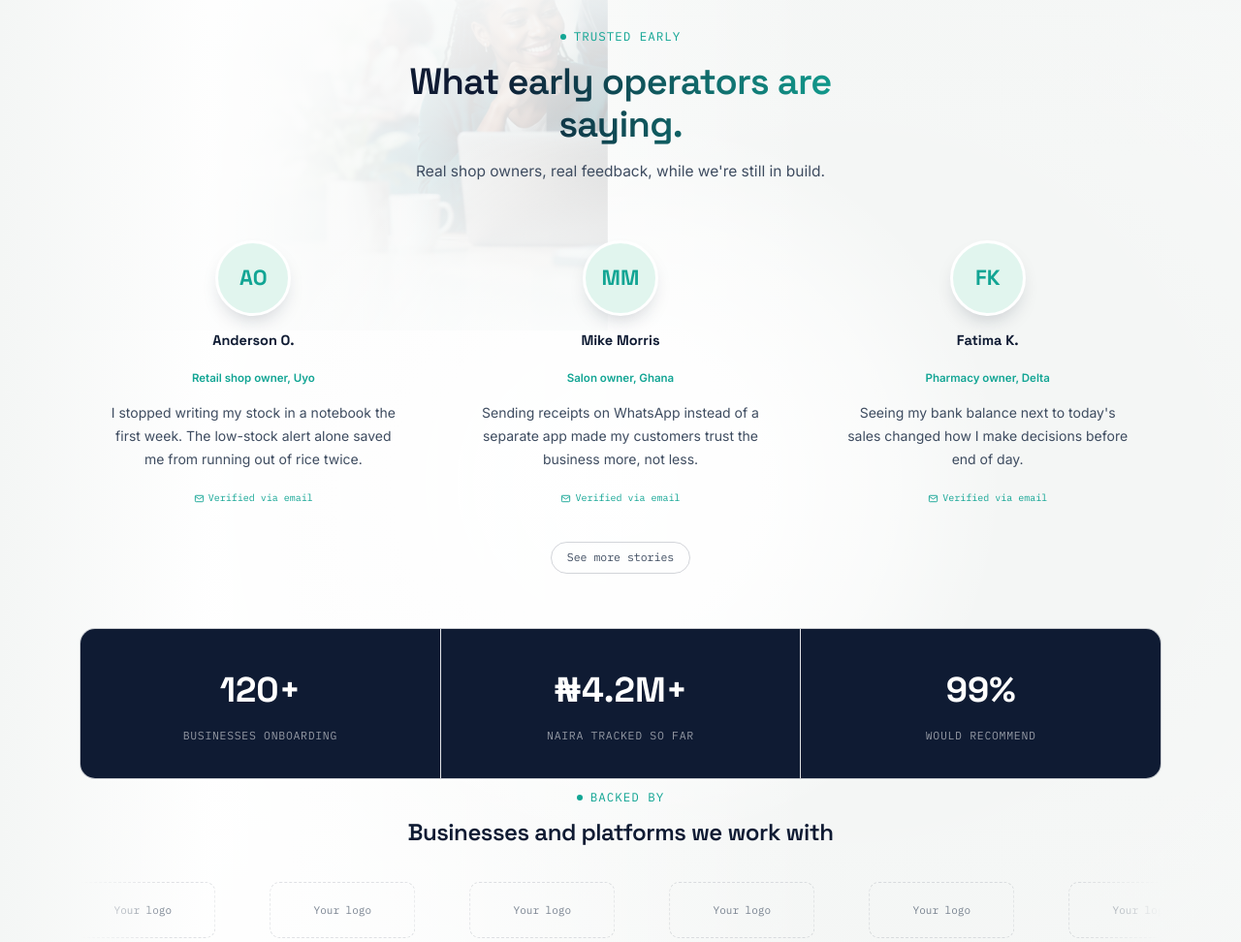
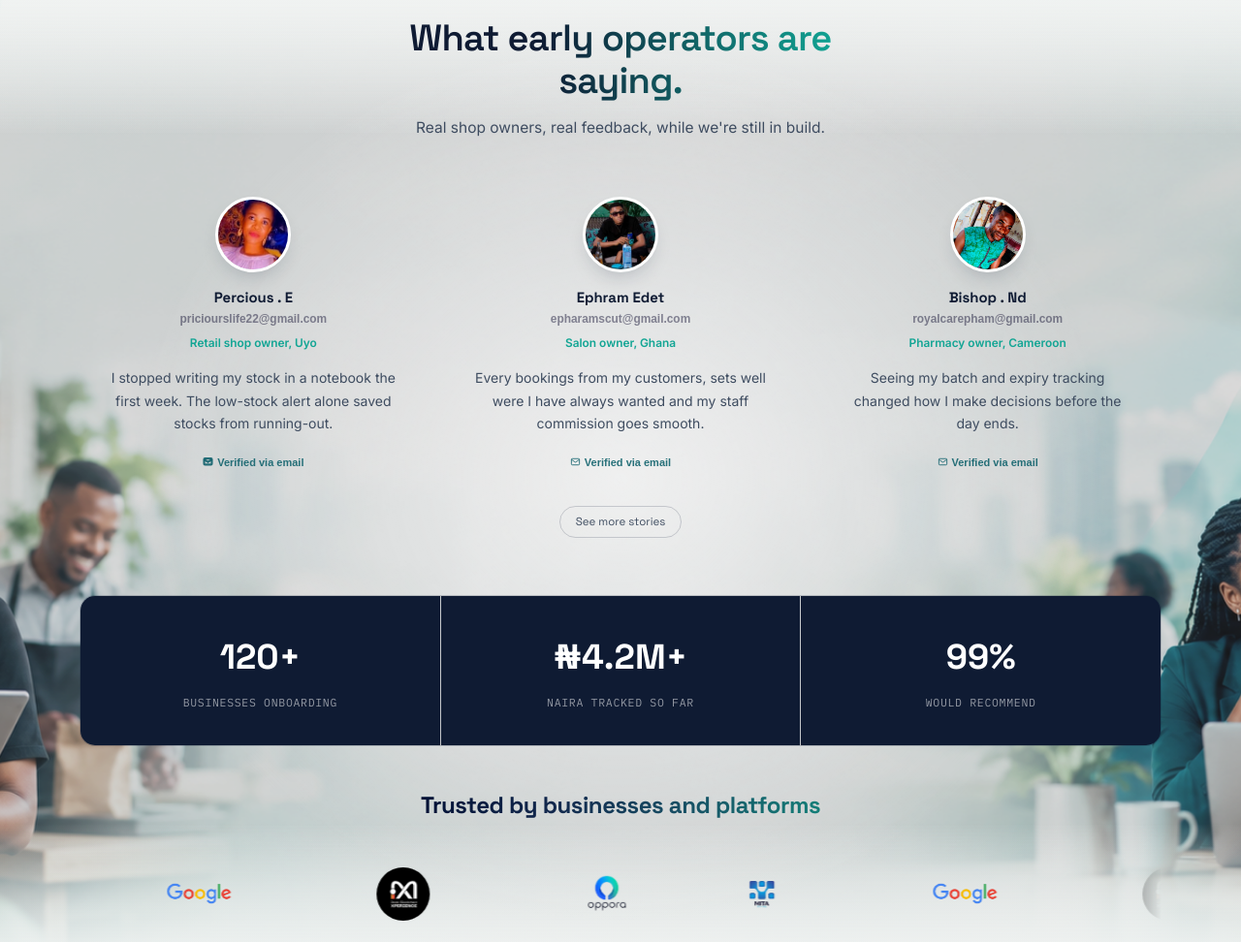
Before and after one commit to elishaessine7272-cpu/Dote, a plain HTML site: page index.html in a window 1280 px wide. Shown: the part 3637-4609 px from the top of the page at 97% size. Drawn offline with nearby package versions, Linux system fonts and the light colour scheme.

Commit message:
Background update

```diff
--- a/index.html
+++ b/index.html
@@ -1497,88 +1497,117 @@
   </div>
   <div class="wrap">
     <div class="section-head centered testimonial-head">
-      <div class="eyebrow eyebrow-cycle" style="justify-content:center;">Trusted early</div>
       <h2>What early operators are saying.</h2>
       <p>Real shop owners, real feedback, while we're still in build.</p>
     </div>
     <div class="test-grid">
       <div class="test-card natural">
         <div class="test-photo">
-          <img src="" alt="Anderson O." onload="this.style.display='block'; this.nextElementSibling.style.display='none';" onerror="this.style.display='none'; this.nextElementSibling.style.display='flex';">
-          <span class="avatar-fallback">AO</span>
+          <img
+          src="img/LOGO/auntyp.jpg"
+          alt="Tunde B."
+          onload="this.style.display='block'; this.nextElementSibling.style.display='none';"
+          onerror="this.style.display='none'; this.nextElementSibling.style.display='flex';"
+        >
+        <span class="avatar-fallback">TB</span>
         </div>
         <div class="test-name-row">
-          <b>Anderson O.</b>
-          <span class="test-email"><!-- e.g. anderson@yourbusiness.com --></span>
+          <b>Percious . E</b>
+          <span class="test-email">priciourslife22@gmail.com</span>
         </div>
         <span class="test-role">Retail shop owner, Uyo</span>
-        <p>I stopped writing my stock in a notebook the first week. The low-stock alert alone saved me from running out of rice twice.</p>
-        <div class="verify-badge"><svg viewBox="0 0 24 24" fill="none" stroke="currentColor" stroke-width="2"><rect x="3" y="5" width="18" height="14" rx="2"/><path d="M3 7l9 6 9-6"/></svg> Verified via email</div>
+        <p>I stopped writing my stock in a notebook the first week. The low-stock alert alone saved stocks from running-out.</p>
+        <div class="verify-badge"><svg viewBox="0 0 24 25" fill="none" stroke="currentColor" stroke-width="5"><rect x="3" y="5" width="18" height="14" rx="2"/><path d="M3 7l9 6 9-6"/></svg> Verified via email</div>
       </div>
       <div class="test-card natural">
         <div class="test-photo">
-          <img src="" alt="Mike Morris" onload="this.style.display='block'; this.nextElementSibling.style.display='none';" onerror="this.style.display='none'; this.nextElementSibling.style.display='flex';">
+          <img
+    src="img/LOGO/Impu.jpg"
+    alt="Mike Morris"
+    onload="this.style.display='block'; this.nextElementSibling.style.display='none';"
+    onerror="this.style.display='none'; this.nextElementSibling.style.display='flex';"
+  >
           <span class="avatar-fallback">MM</span>
         </div>
         <div class="test-name-row">
-          <b>Mike Morris</b>
-          <span class="test-email"><!-- e.g. mike@yourbusiness.com --></span>
+          <b>Ephram Edet</b>
+          <span class="test-email"> epharamscut@gmail.com</span>
         </div>
         <span class="test-role">Salon owner, Ghana</span>
-        <p>Sending receipts on WhatsApp instead of a separate app made my customers trust the business more, not less.</p>
+        <p>Every bookings from my customers, sets well were I have always wanted and my staff commission goes smooth.</p>
         <div class="verify-badge"><svg viewBox="0 0 24 24" fill="none" stroke="currentColor" stroke-width="2"><rect x="3" y="5" width="18" height="14" rx="2"/><path d="M3 7l9 6 9-6"/></svg> Verified via email</div>
       </div>
       <div class="test-card natural">
         <div class="test-photo">
-          <img src="" alt="Fatima K." onload="this.style.display='block'; this.nextElementSibling.style.display='none';" onerror="this.style.display='none'; this.nextElementSibling.style.display='flex';">
+          <img
+    src="img/LOGO/bishop.jpg"
+    alt="Fatima K."
+    onload="this.style.display='block'; this.nextElementSibling.style.display='none';"
+    onerror="this.style.display='none'; this.nextElementSibling.style.display='flex';"
+  >
           <span class="avatar-fallback">FK</span>
         </div>
         <div class="test-name-row">
-          <b>Fatima K.</b>
-          <span class="test-email"><!-- e.g. fatima@yourbusiness.com --></span>
-        </div>
-        <span class="test-role">Pharmacy owner, Delta</span>
-        <p>Seeing my bank balance next to today's sales changed how I make decisions before end of day.</p>
+          <b>Bishop . Nd</b>
+          <span class="test-email">royalcarepham@gmail.com</span>
+        </div>
+        <span class="test-role">Pharmacy owner, Cameroon</span>
+        <p>Seeing my batch and expiry tracking changed how I make decisions before the day ends.</p>
         <div class="verify-badge"><svg viewBox="0 0 24 24" fill="none" stroke="currentColor" stroke-width="2"><rect x="3" y="5" width="18" height="14" rx="2"/><path d="M3 7l9 6 9-6"/></svg> Verified via email</div>
       </div>
     </div>
     <div class="test-grid-more" id="testGridMore">
       <div class="test-card natural">
         <div class="test-photo">
-          <img src="" alt="Chidinma O." onload="this.style.display='block'; this.nextElementSibling.style.display='none';" onerror="this.style.display='none'; this.nextElementSibling.style.display='flex';">
+          <img
+    src="img/LOGO/destiny.jpg"
+    alt="Chidinma O."
+    onload="this.style.display='block'; this.nextElementSibling.style.display='none';"
+    onerror="this.style.display='none'; this.nextElementSibling.style.display='flex';"
+  >
           <span class="avatar-fallback">CO</span>
         </div>
         <div class="test-name-row">
-          <b>Chidinma O.</b>
-          <span class="test-email"><!-- email --></span>
-        </div>
-        <span class="test-role">Hotel manager, Enugu</span>
+          <b>Destiny . E</b>
+          <span class="test-email">destinydelux@gmail.com</span>
+        </div>
+        <span class="test-role">Hotel manager, Abia</span>
         <p>The staff attendance QR code stopped the arguments about who came in late. Everyone sees the same log.</p>
         <div class="verify-badge"><svg viewBox="0 0 24 24" fill="none" stroke="currentColor" stroke-width="2"><rect x="3" y="5" width="18" height="14" rx="2"/><path d="M3 7l9 6 9-6"/></svg> Verified via email</div>
       </div>
       <div class="test-card natural">
         <div class="test-photo">
-          <img src="" alt="Tunde B." onload="this.style.display='block'; this.nextElementSibling.style.display='none';" onerror="this.style.display='none'; this.nextElementSibling.style.display='flex';">
+          <img
+    src="img/LOGO/PAVI.jpg"
+    alt="Tunde B."
+    onload="this.style.display='block'; this.nextElementSibling.style.display='none';"
+    onerror="this.style.display='none'; this.nextElementSibling.style.display='flex';"
+  >
           <span class="avatar-fallback">TB</span>
         </div>
         <div class="test-name-row">
-          <b>Tunde B.</b>
-          <span class="test-email"><!-- email --></span>
-        </div>
-        <span class="test-role">School proprietor, Ibadan</span>
+          <b>Victor. E</b>
+          <span class="test-email">vibrantscholars7@gmail.com </span>
+        </div>
+        <span class="test-role">School Head-teacher, Imo</span>
         <p>I can finally see which parents haven't paid without going through a physical register class by class.</p>
         <div class="verify-badge"><svg viewBox="0 0 24 24" fill="none" stroke="currentColor" stroke-width="2"><rect x="3" y="5" width="18" height="14" rx="2"/><path d="M3 7l9 6 9-6"/></svg> Verified via email</div>
       </div>
       <div class="test-card natural">
         <div class="test-photo">
-          <img src="" alt="Halima S." onload="this.style.display='block'; this.nextElementSibling.style.display='none';" onerror="this.style.display='none'; this.nextElementSibling.style.display='flex';">
+          <img
+    src="img/LOGO/Sis.jpg"
+    alt="Halima S."
+    onload="this.style.display='block'; this.nextElementSibling.style.display='none';"
+    onerror="this.style.display='none'; this.nextElementSibling.style.display='flex';"
+  >
           <span class="avatar-fallback">HS</span>
         </div>
         <div class="test-name-row">
-          <b>Halima S.</b>
-          <span class="test-email"><!-- email --></span>
-        </div>
-        <span class="test-role">Supermarket owner, Kano</span>
+          <b>Uduak . A</b>
+          <span class="test-email">sucesschemist91@gmail.com</span>
+        </div>
+        <span class="test-role">chemist owner, Ekaya</span>
         <p>Restocking used to mean counting shelves by hand. Now I scan and I'm done in minutes.</p>
         <div class="verify-badge"><svg viewBox="0 0 24 24" fill="none" stroke="currentColor" stroke-width="2"><rect x="3" y="5" width="18" height="14" rx="2"/><path d="M3 7l9 6 9-6"/></svg> Verified via email</div>
       </div>
@@ -1595,27 +1624,74 @@
          seamlessly; if you add/remove a logo, do it in BOTH halves. -->
     <div class="partners-section">
       <div class="section-head centered" style="margin-bottom:30px;">
-        <div class="eyebrow" style="justify-content:center;">Backed by</div>
-        <h3 class="partners-heading">Businesses and platforms we work with</h3>
+        <h3 class="partners-heading">Trusted by businesses and platforms</h3>
       </div>
     </div>
     <div class="partners-track-wrap">
-      <div class="partners-track">
-        <!-- === FIRST SET — replace each with a real logo image === -->
-        <div class="partner-logo"><span>Your logo</span></div>
-        <div class="partner-logo"><span>Your logo</span></div>
-        <div class="partner-logo"><span>Your logo</span></div>
-        <div class="partner-logo"><span>Your logo</span></div>
-        <div class="partner-logo"><span>Your logo</span></div>
-        <div class="partner-logo"><span>Your logo</span></div>
-        <!-- === SECOND SET — exact duplicate of the first, do not remove === -->
-        <div class="partner-logo" aria-hidden="true"><span>Your logo</span></div>
-        <div class="partner-logo" aria-hidden="true"><span>Your logo</span></div>
-        <div class="partner-logo" aria-hidden="true"><span>Your logo</span></div>
-        <div class="partner-logo" aria-hidden="true"><span>Your logo</span></div>
-        <div class="partner-logo" aria-hidden="true"><span>Your logo</span></div>
-        <div class="partner-logo" aria-hidden="true"><span>Your logo</span></div>
-      </div>
+      <div class="partners-slider">
+        <div class="partners-track">
+
+            <!-- GROUP 1 -->
+            <div class="partners-group">
+
+                <div class="partner-logo">
+                    <img src="img/LOGO/mita.png" alt="Mita">
+                </div>
+
+                <div class="partner-logo">
+                    <img src="img/LOGO/google.png" alt="Company 2">
+                </div>
+
+                <div class="partner-logo">
+                    <img src="img/LOGO/chain.jpg" alt="Company 3">
+                </div>
+
+                <div class="partner-logo">
+                    <img src="img/LOGO/Oppora.png" alt="Company 4">
+                </div>
+
+                <!-- <div class="partner-logo">
+                    <img src="img/PARTNERS/company-5.png" alt="Company 5">
+                </div>
+
+                <div class="partner-logo">
+                    <img src="img/PARTNERS/company-6.png" alt="Company 6">
+                </div>
+     -->
+            </div>
+
+
+            <!-- GROUP 2 — EXACT COPY -->
+            <div class="partners-group" aria-hidden="true">
+
+                <div class="partner-logo">
+                    <img src="img/LOGO/mita.png" alt="">
+                </div>
+
+                <div class="partner-logo">
+                    <img src="img/LOGO/google.png" alt="">
+                </div>
+
+                <div class="partner-logo">
+                    <img src="img/LOGO/chain.jpg" alt="">
+                </div>
+
+                <div class="partner-logo">
+                    <img src="img/LOGO/Oppora.png" alt="">
+                </div>
+
+                <div class="partner-logo">
+                    <img src="img/PARTNERS/company-5.png" alt="">
+                </div>
+
+                <div class="partner-logo">
+                    <img src="img/PARTNERS/company-6.png" alt="">
+                </div>
+
+            </div>
+
+        </div>
+    </div>
     </div>
     <!--
       To swap a placeholder for a real logo, replace e.g.
@@ -1658,7 +1734,7 @@
           </a>
         </div>
       </div>
-      <div class="foot-col"><h5>Product</h5><a href="why-standpoint.html">Why Standpoint</a><a href="features.html">Features</a><a href="plans.html">Pricing</a><a href="pricing.html">How it works</a></div>
+      <div class="foot-col"><h5>Product</h5><a href="why-standpoint.html">Why Standpoint</a><a href="feature.html">Features</a><a href="pricing.html">Pricing</a><a href="workings.html">Setup guide</a></div>
       <div class="foot-col"><h5>Company</h5><a href="#">About</a><a href="#" onclick="toggleContact(true); return false;">Talk to us</a><a href="#">Help center</a></div>
     </div>
     <div class="foot-bottom">
--- a/styles.css
+++ b/styles.css
@@ -317,138 +317,97 @@ header.hero .hero-inner, header.hero .horizon{position:relative; z-index:1;}
 section{padding:88px 0;}
 
 #testimonials{position:relative; overflow:hidden;}
-/* =========================================================
-   TESTIMONIALS BACKGROUND
-   ========================================================= */
-
 .testimonials-bg{
   position: absolute;
   inset: 0;
-
   z-index: 0;
-
   overflow: hidden;
   pointer-events: none;
 }
 
-
-/* =========================================================
-   BACKGROUND IMAGE
-   ========================================================= */
-
 .testimonials-bg-img{
   position: absolute;
-
-  /*
-    Smaller than the section.
-    This prevents the photo from becoming a giant full-width
-    rectangle.
-  */
-  width: 98%;
-  height: 72%;
-
-
+  inset: 0;
+
+  width: 100%;
+  height: 92%;
+  top: 50%;
+  left: 50%;
 
   transform: translate(-50%, -50%);
 
+
   object-fit: cover;
 
-  /*
-    Keep the photograph visible.
-  */
-  opacity: .42;
+  opacity: .95;
 
   filter:
-    grayscale(15%)
-    brightness(.90)
-    contrast(.94);
-
-  /*
-    IMPORTANT:
-    No border.
-    No border-radius.
-    No visible image edge.
-  */
-  border: none;
-  border-radius: 0;
-}
-
-
-/* =========================================================
-   MAIN BLEND
-   ========================================================= */
-
+    grayscale(18%)
+    brightness(.88)
+    contrast(.92);
+}
+
+
+/* Main blending layer */
 .testimonials-bg::after{
   content: "";
-
   position: absolute;
   inset: 0;
 
-  pointer-events: none;
-
   background:
-
-    /* Strongest protection behind the text */
+    /* keep the text area clean */
     radial-gradient(
-      ellipse 42% 46% at 50% 50%,
-      rgba(255,255,255,.96) 0%,
-      rgba(255,255,255,.88) 28%,
-      rgba(255,255,255,.55) 52%,
-      rgba(255,255,255,0) 74%
+      ellipse 48% 50% at 50% 50%,
+      rgba(255,255,255,.65) 0%,
+      rgba(255,255,255,.40) 32%,
+      rgba(255,255,255,.18) 60%,
+      transparent 82%
     ),
 
-    /* Fade naturally from left into the photograph */
-    linear-gradient(
-      90deg,
-      var(--paper) 0%,
-      rgba(255,255,255,.94) 17%,
-      rgba(255,255,255,.68) 36%,
-      rgba(255,255,255,0) 66%
-    ),
-
-    /* Fade at top and bottom */
+    /* soften left and right edges */
     linear-gradient(
       180deg,
       var(--paper) 0%,
-      rgba(255,255,255,0) 20%,
-      rgba(255,255,255,0) 78%,
+      transparent 18%,
+      transparent 82%,
+      var(--paper) 100%
+    ),
+
+    /* soften top and bottom */
+    linear-gradient(
+      180deg,
+      var(--paper) 0%,
+      transparent 18%,
+      transparent 82%,
       var(--paper) 100%
     );
 }
 
 
-/* =========================================================
-   SOFT EDGE BLEND
-   ========================================================= */
-
+/* Extra atmospheric fade */
 .testimonials-bg::before{
   content: "";
-
   position: absolute;
   inset: 0;
 
-  pointer-events: none;
-
   background:
-    radial-gradient(
-      ellipse 72% 78% at 68% 50%,
-      rgba(255,255,255,0) 36%,
-      rgba(255,255,255,.18) 58%,
-      rgba(255,255,255,.58) 78%,
-      var(--paper) 100%
-    );
+  radial-gradient(
+    ellipse 85% 90% at 50% 50%,
+    transparent 35%,
+    rgba(255,255,255,.08) 65%,
+    var(--paper) 100%)
 }
 #testimonials > .wrap{position:relative; z-index:1;}
 .section-head{max-width:640px; margin:0 0 52px; position:relative;}
 .section-head.centered{text-align:center; margin-left:auto; margin-right:auto;}
 .section-head.centered .eyebrow{justify-content:center;}
-.section-head.centered p{margin-left:auto; margin-right:auto;}
-.section-head h2{font-size:clamp(28px,3.4vw,40px); line-height:1.16; margin:14px 0 14px; position:relative; z-index:1;}
+.section-head.centered p{margin-left:auto; margin-right:auto; margin-bottom: 10px;}
+.section-head h2{font-size:clamp(28px,3.4vw,40px); line-height:1.16; margin:14px 0 14px; position:relative; z-index:1; margin-top: -10px;}
 .section-head p{color:var(--slate); font-size:16.5px; position:relative; z-index:1;}
 .section-head.testimonial-head{max-width:560px;}
 .section-head.testimonial-head h2{
   font-size:clamp(26px,3.4vw,38px);
-  background:linear-gradient(90deg, var(--ink) 25%, var(--teal) 95%);
+  background:linear-gradient(90deg, var(--ink) 35%, var(--teal) 90%);
   -webkit-background-clip:text; background-clip:text; color:transparent;
 }
 .section-head.testimonial-head p{font-size:15.5px;}
@@ -1209,8 +1168,8 @@ section{padding:88px 0;}
 .test-card .who b{display:block; font-size:13px;}
 .test-card .who span{font-size:12px; color:var(--slate);}
 .verify-badge{
-  display:inline-flex; align-items:center; gap:4px; margin-top:6px;
-  font-family:'IBM Plex Mono',monospace; font-size:10px; color:var(--teal);
+  display:inline-flex; align-items:center; gap:4px; margin-top:1px;
+  font-family:'Manrope', sans-serif; font-size:11px; color:rgba(14, 96, 107, 0.884); font-weight:600;
 }
 .verify-badge svg{width:11px; height:11px;}
 
@@ -1232,27 +1191,31 @@ section{padding:88px 0;}
   border:3px solid var(--paper-card); box-shadow:0 10px 22px -10px rgba(15,27,51,0.28);
   display:flex; align-items:center; justify-content:center; position:relative;
 }
-.test-photo img{ width:100%; height:100%; object-fit:cover; display:none; }
+.test-photo img{ width:100%; height:100%; object-fit:cover; display:none;
+  object-fit: cover;
+  object-position: center;
+}
+
 .test-photo .avatar-fallback{
   display:flex; width:100%; height:100%; align-items:center; justify-content:center;
-  color:var(--teal); font-family:'Space Grotesk',sans-serif; font-weight:700; font-size:22px;
-}
-.test-name-row b{ display:block; font-family:'Space Grotesk',sans-serif; font-size:14.5px; color:var(--ink); }
+  /* color:var(--teal); font-family:'Space Grotesk',sans-serif; font-weight:700; font-size:22px; */
+}
+.test-name-row b{ display:block; font-family:'Space Grotesk',sans-serif; font-size:14.9px; color:var(--ink); }
 .test-email{
-  display:block; font-size:10.5px; color:var(--slate); font-family:'IBM Plex Mono',monospace;
-  min-height:13px; /* keeps cards aligned before real emails are filled in */
-}
-.test-role{ display:block; font-size:11.5px; color:var(--teal); font-weight:600; margin-top:5px; margin-bottom:14px; }
+  display:block; font-size:11.9px; color:rgba(10, 8, 44, 0.459); font-family:'Manrope', sans-serif; font-weight:600;;
+  min-height:13px; text-decoration: solid;/* keeps cards aligned before real emails are filled in */
+}
+.test-role{ display:block; font-size:11.9px; color:var(--teal); font-weight:800; margin-top:5px; margin-bottom:14px; }
 .test-card.natural p{ font-size:14px; color:var(--slate); line-height:1.7; max-width:300px; margin:0 auto 14px; position:static; }
 .test-card.natural .verify-badge{ justify-content:center; }
 
-.see-more-row{text-align:center; margin-bottom:56px;}
+.see-more-row{text-align:center; margin-bottom:59px;}
 .see-more-link{
-  font-family:'IBM Plex Mono',monospace; font-size:11.5px; color:var(--slate);
+  font-family:'Space Grotesk', sans-serif; font-size:11.5px; color:var(--slate);
   border:1px solid var(--line-strong); padding:6px 16px; border-radius:999px; display:inline-block;
   transition:all .15s ease; cursor:pointer; background:none;
 }
-.see-more-link:hover{color:var(--teal); border-color:var(--teal); background:var(--teal-light);}
+.see-more-link:hover{color:rgba(0, 0, 0, 0.705); border-color:var(--teal); background:var(--teal-light);}
 
 .counter-row{
   display:grid; grid-template-columns:repeat(3,1fr); gap:1px; background:var(--line);
@@ -1265,30 +1228,97 @@ section{padding:88px 0;}
 /* ---------- PARTNERS STRIP ---------- */
 .partners-section{ padding:8px 0 6px; }
 .partners-heading{
-  font-family:'Space Grotesk',sans-serif; font-weight:600;
-  font-size:clamp(19px,2.4vw,24px); color:var(--ink); margin-top:12px;
+  font-family:'Space Grotesk', sans-serif;
+  font-weight:650;
+  font-size:clamp(19px, 2.4vw, 24px);
+
+  margin-top:39px;
+  margin-bottom:0;
+
+  background:linear-gradient(
+    105deg,
+    #021135 0%,
+    #12284d 34%,
+    #174d63 64%,
+    #147f78 100%
+  );
+
+  -webkit-background-clip:text;
+  -webkit-text-fill-color:transparent;
+  background-clip:text;
+
+  color:transparent;
+
+  display:inline-block;
 }
 .partners-track-wrap{
   overflow:hidden;
   -webkit-mask-image:linear-gradient(90deg, transparent, #000 8%, #000 92%, transparent);
   mask-image:linear-gradient(90deg, transparent, #000 8%, #000 92%, transparent);
 }
-.partners-track{
-  display:flex; align-items:center; gap:56px; width:max-content;
-  animation:partnersScroll 28s linear infinite;
-}
-.partners-track-wrap:hover .partners-track{ animation-play-state:paused; }
-.partner-logo{
-  flex-shrink:0; width:150px; height:58px;
-  display:flex; align-items:center; justify-content:center;
-  border:1.5px dashed var(--line-strong); border-radius:10px;
-  color:var(--slate); font-family:'IBM Plex Mono',monospace; font-size:11px;
-  opacity:.68; transition:opacity .2s ease, border-color .2s ease, color .2s ease;
-}
-.partner-logo:hover{ opacity:1; border-color:var(--teal); color:var(--teal); }
-.partner-logo img{ max-width:100%; max-height:100%; object-fit:contain; }
-@keyframes partnersScroll{ from{transform:translateX(0);} to{transform:translateX(-50%);} }
-@media (prefers-reduced-motion: reduce){ .partners-track{ animation:none; } }
+.partners-slider {
+  width: 100%;
+  overflow: hidden;
+  position: relative;
+}
+
+.partners-track {
+  display: flex;
+  width: max-content;
+  animation: partnersMarquee 30s linear infinite;
+  will-change: transform;
+}
+
+.partners-group {
+  display: flex;
+  align-items: center;
+  gap: 50px;
+  flex-shrink: 0;
+}
+
+.partner-logo {
+  width: 160px;
+  height: 80px;
+
+  flex: 0 0 160px;
+
+  display: flex;
+  align-items: center;
+  justify-content: center;
+  border-radius: 8px;
+
+}
+
+.partner-logo img {
+  max-width: 120px;
+  max-height: 55px;
+  border-radius: 60%;
+
+  width: auto;
+  height: auto;
+
+  object-fit: contain;
+  display: block;
+}
+
+
+/* TRUE INFINITE LOOP */
+@keyframes partnersMarquee {
+
+  from {
+      transform: translateX(0);
+  }
+
+  to {
+      transform: translateX(-50%);
+  }
+
+}
+
+
+.partners-slider:hover .partners-track {
+  animation-play-state: paused;
+}
 
 /* ---------- FINAL CTA ---------- */
 .final-cta{
```
Also changed, not shown: img/LOGO/Impu.jpg (added), img/LOGO/Oppora.png (added), img/LOGO/UD.png (added), img/LOGO/chain.jpg (added), img/LOGO/destiny.jpg (added), img/LOGO/google.png (added), img/LOGO/mita.png (added), 1 other file.
